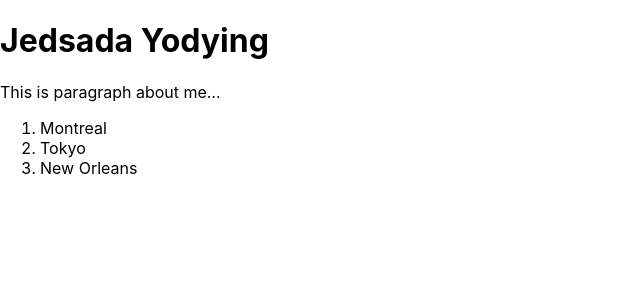
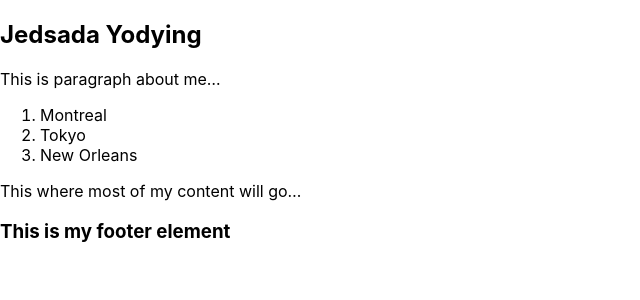
Before and after one commit to jyodying/my-react-app, a React (Create React App) app: page / in a window 1280 px wide. Shown: the top 300 px of the page, without its empty margins (0-640 px from the left). Built offline with nearby package versions, Linux system fonts and the light colour scheme.

Commit message:
Parent/Child Component Practice

```diff
--- a/src/App.js
+++ b/src/App.js
@@ -1,6 +1,11 @@
 import React, { Component } from 'react';
 import logo from './logo.svg';
 import './App.css';
+import Navbar from './Navbar';
+import MainContent from './MainContent';
+import Footer from "./Footer"
+
+
 
 class Appx extends Component {
   render() {
@@ -30,13 +35,9 @@ class Appx extends Component {
 function App() {
   return (
     <div>
-      <h1>Jedsada Yodying</h1>
-      <p>This is paragraph about me&hellip;</p>
-      <ol>
-        <li>Montreal</li>
-        <li>Tokyo</li>
-        <li>New Orleans</li>
-      </ol>
+      <Navbar />
+      <MainContent />
+      <Footer />
     </div>
   )
 
--- /dev/null
+++ b/src/Footer.js
@@ -0,0 +1,12 @@
+import React from 'react';
+
+function Footer() {
+    return (
+        <footer>
+            <h3>This is my footer element</h3>
+        </footer>
+    )
+
+}
+
+export default Footer
--- /dev/null
+++ b/src/MainContent.js
@@ -0,0 +1,12 @@
+import React from 'react';
+
+function MainContent() {
+    return (
+        <main>
+            <p>This where most of my content will go&hellip;</p>
+        </main>
+    )
+
+}
+
+export default MainContent
--- /dev/null
+++ b/src/Navbar.js
@@ -0,0 +1,18 @@
+import React from 'react';
+
+function Navbar() {
+    return (
+        <nav>
+            <h1>Jedsada Yodying</h1>
+            <p>This is paragraph about me&hellip;</p>
+            <ol>
+                <li>Montreal</li>
+                <li>Tokyo</li>
+                <li>New Orleans</li>
+            </ol>
+        </nav>
+    )
+
+}
+
+export default Navbar
```
